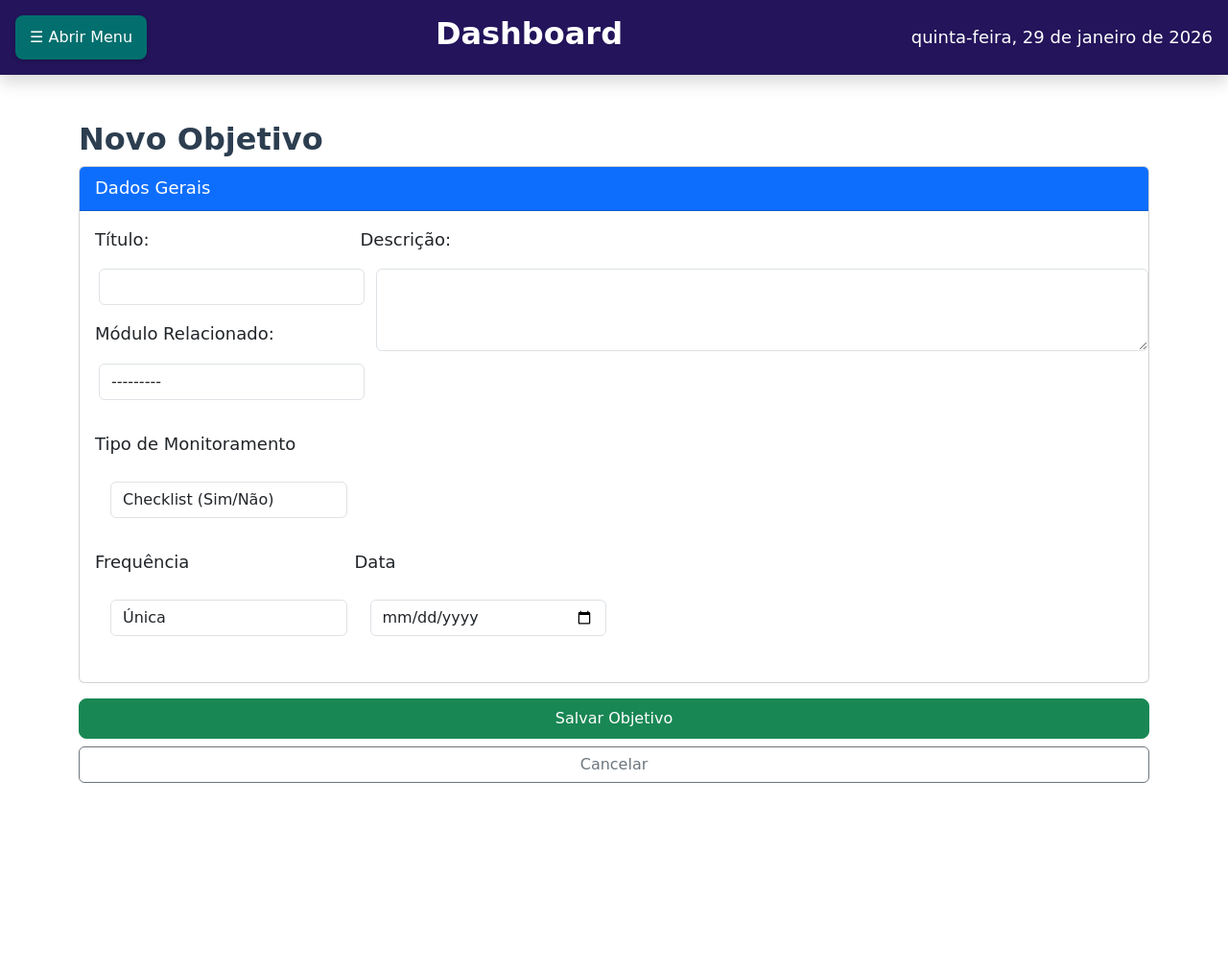
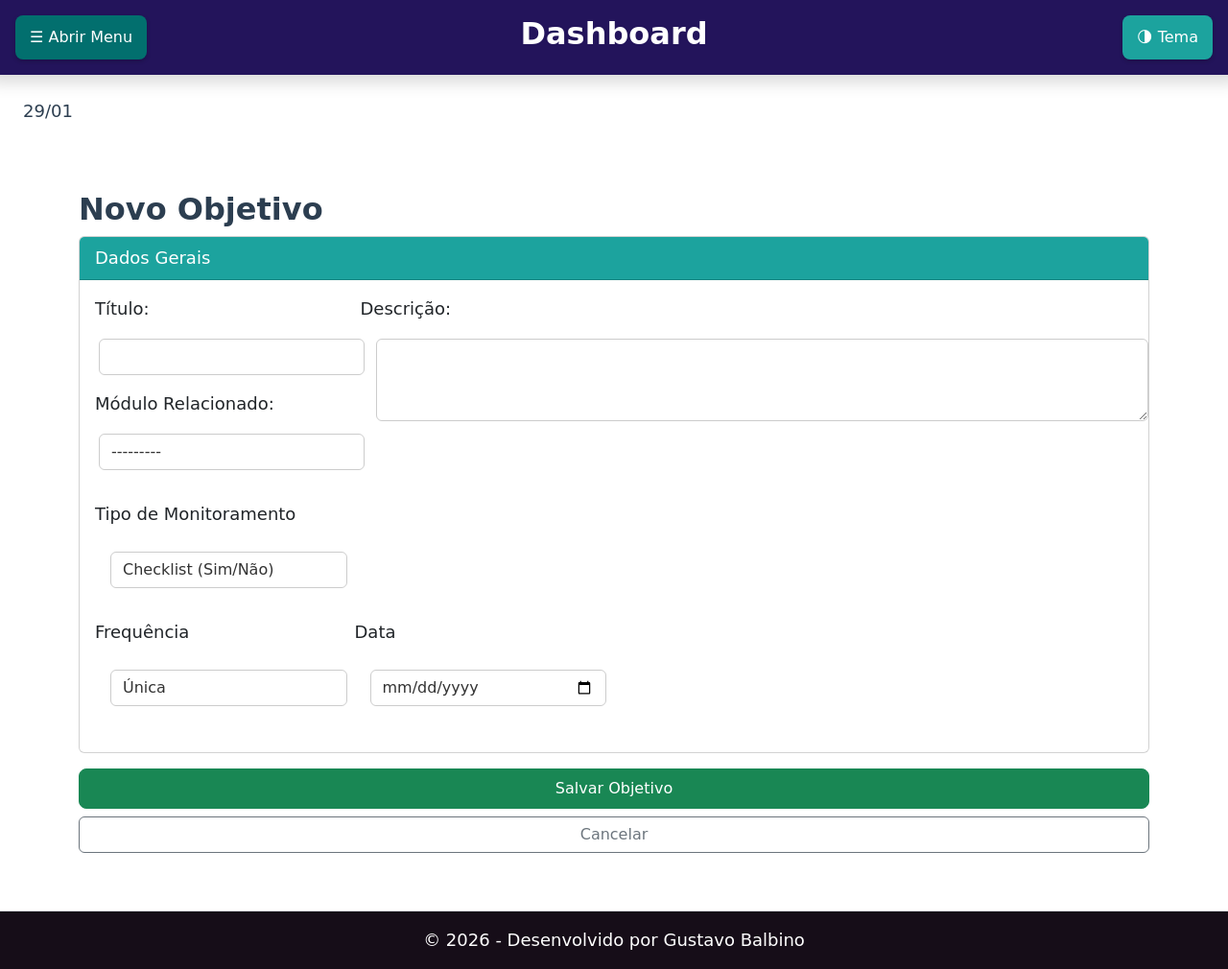
Before and after one commit to Gusta101/Organizador-Anual, a Django app: page /objetivos/novo/ in a window 1280 px wide. Shown: the whole page at 96% size. Run offline with Django 5.2, Linux system fonts and the light colour scheme.

Commit message:
(style) alterações visuais

```diff
--- a/core/static/css/style.css
+++ b/core/static/css/style.css
@@ -1,13 +1,168 @@
+/* =========================================
+   1. VARIÁVEIS (ROOT)
+   ========================================= */
 :root {
-    /* Paleta Claro */
-    --color1: #160d18 ;
-    --color2: #23145b ;
-    --color3: #09456c ;
-    --color4: #026f6e ;
-    --color5: #1ca39e ;
+    /* --- Paleta de Cores Fixas --- */
+    --color1: #160d18; /* Roxo escuro */
+    --color2: #23145b; /* Azul índigo */
+    --color3: #09456c; /* Azul petróleo */
+    --color4: #026f6e; /* Verde água escuro */
+    --color5: #1ca39e; /* Turquesa */
 
-    --text-color: #fff;
+    /* Variável Auxiliar (Faltava essa!) */
+    --text-color-light: #ffffff;
+
+    /* --- Variáveis Semânticas (Modo Claro/Padrão) --- */
+    /* Fundo */
+    --bg-body: #ffffff;
+    --bg-sidebar: var(--color1);
+    --bg-topbar: var(--color2);
+    --bg-footer: var(--color1); /* Footer escuro no modo claro */
+
+    /* Texto */
+    --text-main: #2c3e50;         /* Texto cinza escuro no fundo branco */
+    --text-sidebar: #ffffff;      /* Texto branco na sidebar escura */
+    --text-footer: #ffffff;       /* Texto branco no footer */
+
+    /* Dimensões e Bordas */
     --sidebar-width: 250px;
+    --border-color: #dee2e6;
+}
+
+/* --- TEMA ESCURO / INVERTIDO --- */
+body.dark-mode {
+    /* Fundo */
+    --bg-body: var(--color1);     /* O fundo da página vira Roxo Escuro */
+    --bg-sidebar: #f8f9fa;        /* A sidebar inverte para Claro */
+    --bg-topbar: #000000;         /* Topbar vira Preto */
+    --bg-footer: #000000;         /* CORREÇÃO: Footer vira Preto (não segue a sidebar) */
+
+    /* Texto */
+    --text-main: #ffffff;         /* Texto do corpo vira branco */
+    --text-sidebar: var(--color1);/* Texto da sidebar vira roxo escuro */
+    --text-footer: #ffffff;       /* Texto do footer continua branco */
+
+    --border-color: #444;
+}
+
+/* =========================================
+   2. RESET & BASE
+   ========================================= */
+* {
+    margin: 0;
+    padding: 0;
+    box-sizing: border-box;
+}
+
+body {
+    background-color: var(--bg-body);
+    color: var(--text-main);
+    font-family: 'Patrick Hand', cursive;
+    font-size: 18px;
+    line-height: 1.6;
+    display: flex;
+    height: 100vh;
+    overflow: hidden;
+    transition: background-color 0.3s ease, color 0.3s ease;
+}
+
+/* Força fontes cursivas em inputs */
+p, textarea, input, button {
+    font-family: 'Patrick Hand', cursive;
+}
+
+/* =========================================
+   3. TIPOGRAFIA
+   ========================================= */
+h1, h2, h3 {
+    font-family: 'Caveat', cursive;
+    font-weight: 700;
+}
+
+a {
+    text-decoration: none;
+}
+
+.link-button {
+    color: #2563eb; /* Azul padrão de link */
+    font-weight: 500;
+    transition: all 0.2s ease;
+}
+
+.link-button:hover {
+    color: #1e3a8a;
+    text-decoration: underline;
+}
+
+/* Inputs para funcionar bem nos dois temas */
+input, textarea, .form-control {
+    background-color: rgba(255, 255, 255, 0.9);
+    color: #333;
+    border: 1px solid #ccc;
+}
+
+/* =========================================
+   4. LAYOUT (ESTRUTURA)
+   ========================================= */
+
+/* --- Barra Lateral (Sidebar) --- */
+.sidebar {
+    position: fixed;
+    left: 0;
+    top: 0;
+    width: var(--sidebar-width);
+    height: 100%;
+    background-color: var(--bg-sidebar);
+    color: var(--text-sidebar);
+    padding: 20px;
+    display: flex;
+    flex-direction: column;
+    z-index: 1000;
+    transition: transform 0.3s ease-in-out;
+    transform: translateX(-100%);
+    border-right: 1px solid var(--border-color);
+}
+
+.sidebar.open {
+    transform: translateX(0);
+}
+
+.sidebar h2 {
+    margin-bottom: 30px;
+    color: var(--text-sidebar); /* Garante cor certa no título */
+}
+
+.sidebar ul {
+    list-style: none;
+    padding: 0;
+}
+
+.sidebar li {
+    margin-bottom: 15px;
+}
+
+.sidebar a {
+    color: var(--text-sidebar);
+    display: block;
+    padding: 10px;
+    border-radius: 5px;
+    transition: 0.3s;
+}
+
+.sidebar a:hover {
+    /* No modo Dark (sidebar clara), o hover precisa ser visível */
+    background-color: var(--color5);
+    color: white;
+}
+
+/* --- Área Principal --- */
+.main-content {
+    flex: 1;
+    display: flex;
+    flex-direction: column;
+    height: 100vh;
+    overflow-y: auto;
+    overflow-x: hidden;
 }
 
 .container-fluid {
@@ -15,57 +170,12 @@
     align-self: center;
 }
 
-/* Reset básico */
-* { margin: 0; padding: 0; box-sizing: border-box; }
-
-body {
-    background-color: white;
-    color: var(--text-color);
-    font-family: sans-serif;
-    display: flex;
-    height: 100vh;
+.content-area {
+    padding: 20px;
+    flex: 1;
 }
 
-/* Barra Lateral */
-.sidebar {
-    position: fixed;
-    left: 0;
-    top: 0;
-    width: var(--sidebar-width);
-    height: 100%;
-    background-color: var(--color1);
-    color: white;
-    padding: 20px;
-    display: flex;
-    flex-direction: column;
-    z-index: 1000;
-    transition: transform 0.3s ease-in-out;
-    transform: translateX(-100%);
-}
-
-.sidebar.open {
-  transform: translateX(0);
-}
-
-.sidebar h2 { margin-bottom: 30px; }
-
-.sidebar li {
-    list-style: none;
-    margin-bottom: 15px;
-}
-
-.sidebar a {
-    color: white;
-    text-decoration: none;
-    padding: 10px;
-    margin-bottom: 5px;
-    border-radius: 5px;
-    transition: 0.3s;
-}
-
-.sidebar a:hover { background-color: var(--color3); }
-
-/* Overlay */
+/* --- Overlay --- */
 #overlay {
     position: fixed;
     top: 0;
@@ -84,9 +194,35 @@ body {
     pointer-events: auto;
 }
 
-/* Buttons */
+/* =========================================
+   5. COMPONENTES DE UI
+   ========================================= */
+
+/* --- Top Bar --- */
+.top-bar {
+    background-color: var(--bg-topbar);
+    padding: 15px;
+    box-shadow: 0 2px 5px rgba(0,0,0,0.05);
+    display: flex;
+    justify-content: space-between;
+    align-items: center;
+    color: var(--text-color-light); /* Sempre branco no topo */
+}
+
+/* O título e a data no Top Bar devem herdar a cor branca */
+.top-bar h2, .top-bar span {
+    color: inherit;
+}
+
+/* --- Botões --- */
+.btn, .nav-link {
+    font-family: 'Architects Daughter', cursive;
+    font-size: 16px;
+    font-weight: 400;
+}
+
 .btn-animated {
-    color: var(--text-color);
+    color: var(--text-color-light); /* Texto branco */
     padding: 10px 15px;
     border: none;
     border-radius: 8px;
@@ -100,79 +236,49 @@ body {
 }
 
 .btn-animated:hover {
-    background-color: var(--color3);
+    filter: brightness(1.1);
     transform: scale(0.95);
     box-shadow: 0 4px 8px rgba(0,0,0,0.3);
+    color: white; /* Força branco no hover */
 }
 
 .btn-animated:active {
     transform: scale(0.75);
-    box-shadow: 0 1px 2px rgba(0,0,0,0.2);
 }
 
+/* Override para o botão específico */
 .btn.bg-color5:hover {
     background-color: var(--color4) !important;
     color: white !important;
     border-color: var(--color4);
 }
 
-.link-button {
-    color: #2563eb;
-    text-decoration: none;
-    font-weight: 500;
-    transition: all 0.2s ease;
+/* --- Footer --- */
+footer {
+    background-color: var(--bg-footer); /* Usa a nova variável corrigida */
+    color: var(--text-footer);
+    text-align: center;
+    padding: 20px;
+    width: 100%;
+    border-top: 1px solid rgba(255,255,255,0.1); /* Sutil separação */
 }
 
-.link-button:hover {
-    color: #1e3a8a;
-    text-decoration: underline;
+footer p {
+    color: var(--text-footer);
+    margin: 0;
 }
 
-/* Conteúdo Principal */
-.main-content {
-    flex: 1;
-    display: flex;
-    flex-direction: column;
-}
-
-/* Cabeçalho */
-.top-bar {
-    background-color: var(--color2);
-    padding: 15px;
-    box-shadow: 0 2px 5px rgba(0,0,0,0.05);
-    display: flex;
-    justify-content: space-between;
-}
-
-.content-area {
-    padding: 20px;
-    overflow-y: auto;
-}
-
-/* Cores */
+/* =========================================
+   6. UTILITÁRIOS
+   ========================================= */
 .bg-color1 { background-color: var(--color1); }
 .bg-color2 { background-color: var(--color2); }
 .bg-color3 { background-color: var(--color3); }
 .bg-color4 { background-color: var(--color4); }
 .bg-color5 { background-color: var(--color5); }
 
-/* Fonte */
-body, p, textarea {
-    font-family: 'Patrick Hand', cursive;
-    font-size: 18px;
-    line-height: 1.6;
-    color: #2c3e50;
-}
+.text-color-dark { color: #333; }
 
-h1, h2, h3 {
-    font-family: 'Caveat', cursive;
-    font-weight: 700;
-}
-
-.btn, .nav-link {
-    font-family: 'Architects Daughter', cursive;
-    font-size: 16px;
-    font-weight: 400;
-}
-
-.text-color-dark { color: #333; }
+/* =========================================
+   TESTES E DEBUG
+   ========================================= */
--- a/core/templates/core/base.html
+++ b/core/templates/core/base.html
@@ -44,13 +44,27 @@
     <!-- Conteúdo Principal -->
     <main class="main-content">
         <!-- Info Topo -->
-        <header class="top-bar text-white shadow d-flex justify-content-between align-items-center p-3 mb-4">
-            <button id="openBtn" class="btn-animated bg-color4">☰ Abrir Menu</button>
-            <h2 id="current-screen">{% block title %}Dashboard{% endblock %}</h2>
-            <span id="current-date"></span>
+        <header class="top-bar row shadow d-flex justify-content-between p-3 mb-0">
+            <div class="col-md-4">
+                <button id="openBtn" class="btn-animated bg-color4">☰ Abrir Menu</button>
+            </div>
+            <div class="col-md-4 text-center">
+                <h2 id="current-screen">{% block title %}Dashboard{% endblock %}</h2>
+            </div>
+            <div class="col-md-4 text-end">
+                <button id="themeToggle" class="btn-animated bg-color5" title="Mudar Tema">🌗 Tema</button>
+            </div>
         </header>
-        {% block content %}
-        {% endblock %}
+        <span class="m-3 p-2" id="current-date"></span>
+        <div class="content-area">
+            {% block content %}
+            {% endblock %}
+        </div>
+
+        <!-- Footer -->
+        <footer class="py-3 mt-4 border-top">
+            <p class="mb-0">&copy; 2026 - Desenvolvido por Gustavo Balbino</p>
+        </footer>
     </main>
 
     <!-- Scripts -->
@@ -73,8 +87,40 @@
 
     <script>
         // Script para mostrar a data atual em português do Brasil
-        const dateOptions = { weekday: 'long', year: 'numeric', month: 'long', day: 'numeric' };
-        document.getElementById('current-date').innerText = new Date().toLocaleDateString('pt-BR', dateOptions);
+        const now = new Date();
+        const day = String(now.getDate()).padStart(2, '0');
+        const month = String(now.getMonth() + 1).padStart(2, '0');
+
+        document.getElementById('current-date').innerText = day + '/' + month;
+    </script>
+
+    <script>
+        // Script para alternar o tema (dark/light)
+        const themeBtn = document.getElementById('themeToggle');
+        const bodyElement = document.body;
+
+        // 1. Verificar se o usuário já tem uma preferência salva
+        const currentTheme = localStorage.getItem('theme');
+
+        // Se tiver salvo como 'dark', aplica a classe imediatamente
+        if (currentTheme === 'dark') {
+            bodyElement.classList.add('dark-mode');
+        }
+
+        // 2. Função para alternar o tema
+        themeBtn.addEventListener('click', () => {
+            bodyElement.classList.toggle('dark-mode');
+
+            // Verifica se a classe existe após o clique
+            const isDark = bodyElement.classList.contains('dark-mode');
+
+            // Salva a escolha no navegador (Local Storage)
+            if (isDark) {
+                localStorage.setItem('theme', 'dark');
+            } else {
+                localStorage.setItem('theme', 'light');
+            }
+        });
     </script>
 
     <script src="https://cdn.jsdelivr.net/npm/bootstrap@5.3.8/dist/js/bootstrap.bundle.min.js"
--- a/objetivos/templates/objetivos/formulario.html
+++ b/objetivos/templates/objetivos/formulario.html
@@ -4,11 +4,12 @@
 <div class="container mt-4">
     <h2>Novo Objetivo {{ modulo_inicial|default:"" }}</h2>
 
+    <!-- Formulário Geral -->
     <form method="post" enctype="multipart/form-data">
         {% csrf_token %}
 
         <div class="card mb-3">
-            <div class="card-header bg-primary text-white">Dados Gerais</div>
+            <div class="card-header bg-color5 text-white">Dados Gerais</div>
             <div class="card-body">
                 <div class="row">
                     <div class="col-md-3 mb-3">
@@ -57,10 +58,11 @@
             </div>
         </div>
 
+        <!-- Formulário Extra -->
         {% for modulo_key, form_extra in extra_forms.items %}
         <div id="extra-{{ modulo_key }}" class="card mb-3 form-extra" style="display: none;">
-            <div class="card-header bg-secondary text-white">
-                Detalhes Específicos: {{ modulo_key|title }}
+            <div class="card-header bg-color5 text-white">
+                Dados {{ modulo_key|title }}
             </div>
             <div class="card-body">
                 {{ form_extra.as_p }}
@@ -68,7 +70,7 @@
         </div>
         {% endfor %}
 
-        <div class="d-grid gap-2">
+        <div class="d-grid gap-2 mb-3">
             <button type="submit" class="btn btn-success btn-lg">Salvar Objetivo</button>
             <a href="javascript:history.back()" class="btn btn-outline-secondary">Cancelar</a>
         </div>
```
